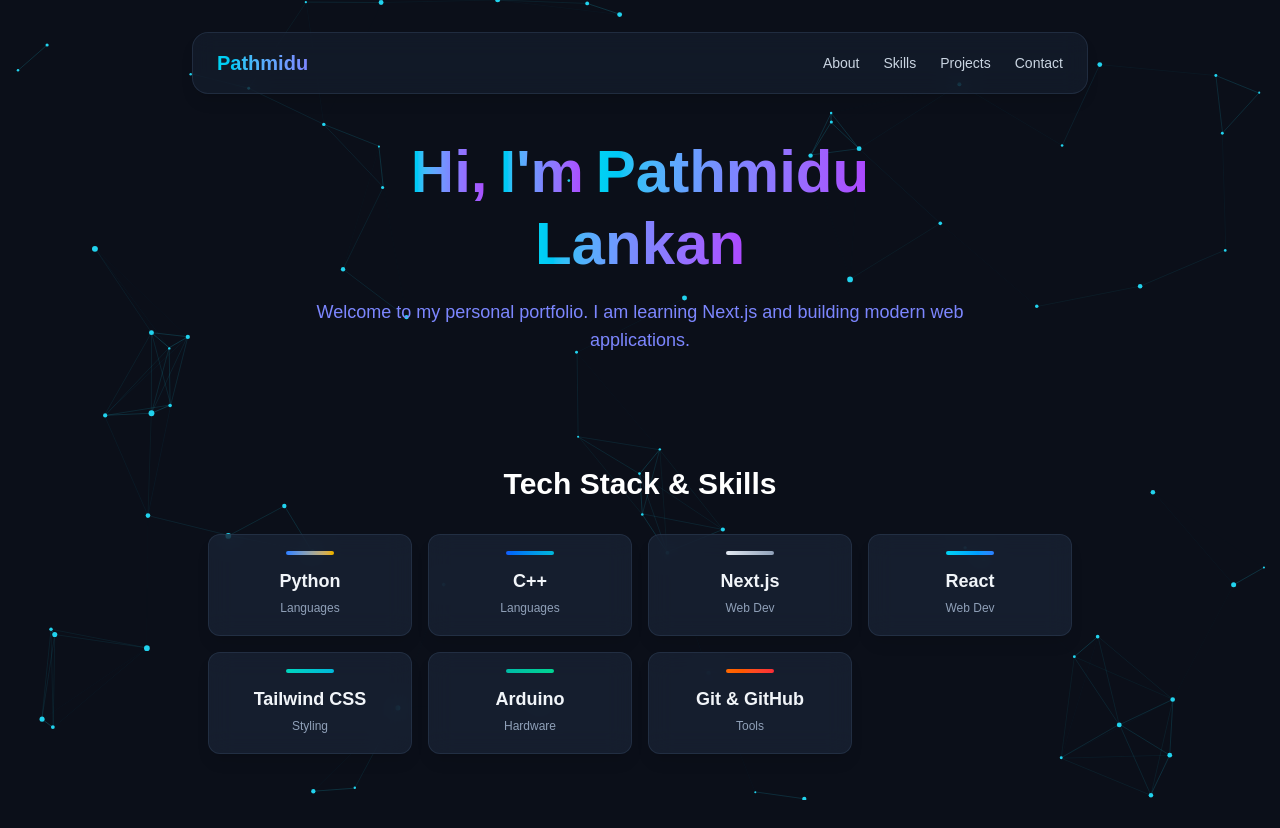
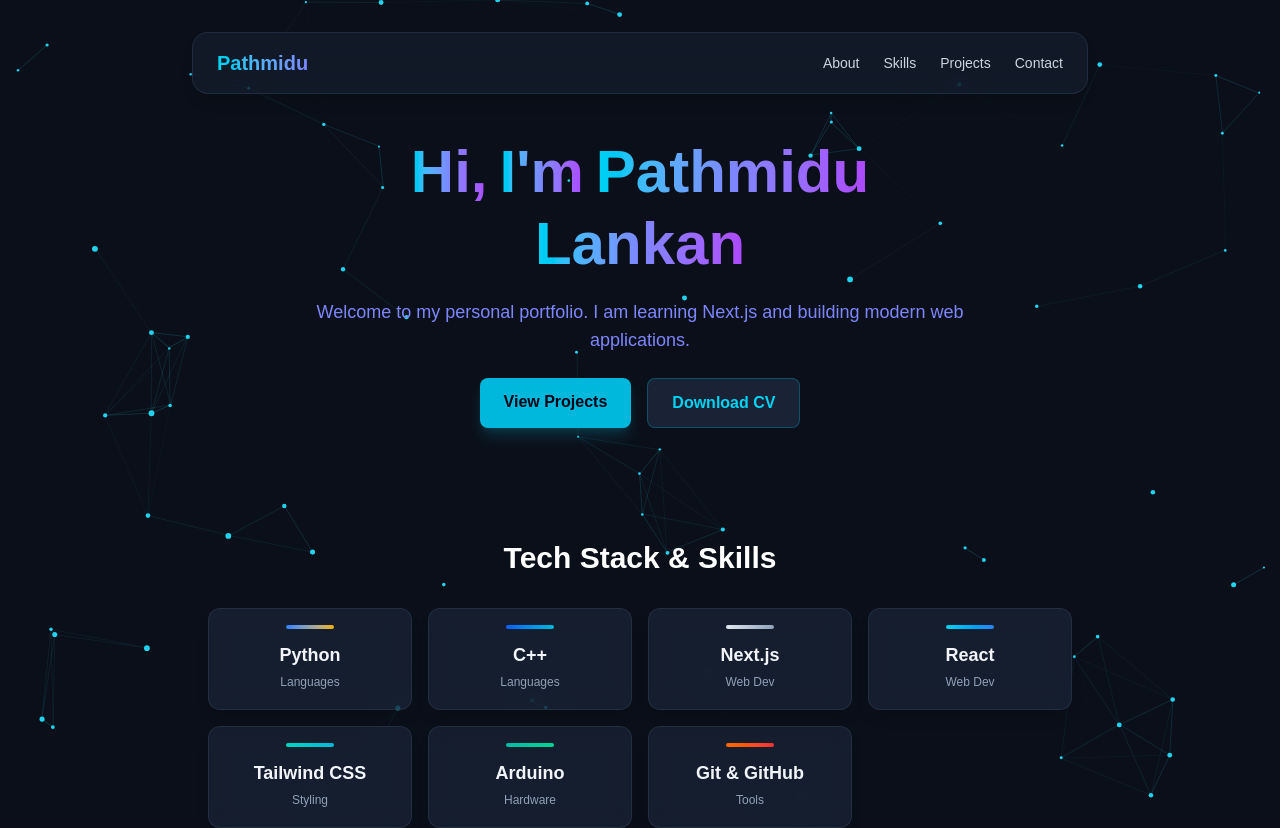
Before and after one commit to pathmidu-lankan/my-portfolio, a Next.js app: page / in a window 1280 px wide. Shown: the top 828 px of the page. Built offline with nearby package versions, Linux system fonts and the light colour scheme.

Commit message:
Fix resume filename extension

```diff
--- a/src/app/page.js
+++ b/src/app/page.js
@@ -12,12 +12,32 @@ export default function Home() {
       <ParticlesBackground />
       <div className="relative z-10 w-full flex flex-col items-center">
         <Navbar />
-        <div id="about" className="text-center my-12 max-w-2xl">
+
+        <div id="about" className="text-center my-12 max-w-2xl flex flex-col items-center">
           <BlurText text="Hi, I'm Pathmidu Lankan" />
-          <p className="text-lg text-indigo-400 font-medium mt-4">
+          <p className="text-lg text-indigo-400 font-medium mt-4 mb-6">
             Welcome to my personal portfolio. I am learning Next.js and building modern web applications.
           </p>
+
+          {/* Hero Call-To-Action Buttons */}
+          <div className="flex gap-4">
+            <a
+              href="#projects"
+              className="px-6 py-3 bg-cyan-500 hover:bg-cyan-400 text-slate-950 font-bold rounded-lg transition shadow-lg shadow-cyan-500/20"
+            >
+              View Projects
+            </a>
+            <a
+              href="/resume.pdf"
+              target="_blank"
+              rel="noopener noreferrer"
+              className="px-6 py-3 bg-slate-800/80 hover:bg-slate-700/80 text-cyan-400 font-semibold rounded-lg border border-cyan-500/30 transition"
+            >
+              Download CV
+            </a>
+          </div>
         </div>
+
         <Skills />
         <Projects />
         <Contact />
```
Also changed, not shown: 1 other file (tests, documents, lock files or other folders).
